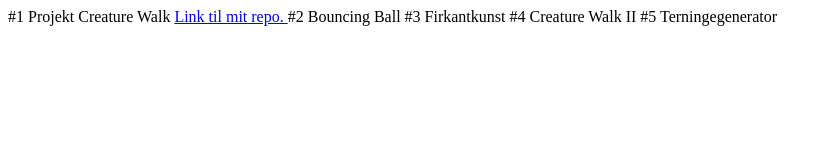
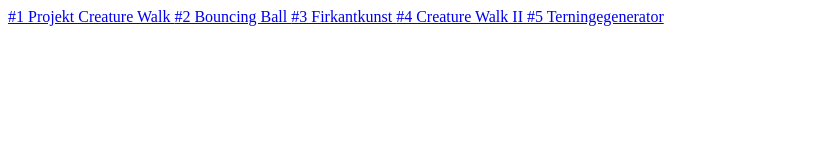
Before and after one commit to Chri50j3/Chri50j3.github.io, a plain HTML site: page index.html in a window 1280 px wide. Shown: the whole page, without its empty margins (0-832 px from the left). Drawn offline with Linux system fonts and the light colour scheme.

Commit message:
Update index.html

```diff
--- a/index.html
+++ b/index.html
@@ -1,13 +1,12 @@
 <html>
-  #1 Projekt Creature Walk
-  <a href="https://github.com/Chri50j3/WalkingRobot"> Link til mit repo. </a>
+  <a href="https://github.com/Chri50j3/WalkingRobot"> #1 Projekt Creature Walk </a>
 
-  #2 Bouncing Ball
+  <a href="https://github.com/Chri50j3/ball"> #2 Bouncing Ball </a>
 
-  #3 Firkantkunst
+  <a href=" https://github.com/Chri50j3/FirkantKunst"> #3 Firkantkunst </a>
 
-  #4 Creature Walk II
+  <a href=" https://github.com/Chri50j3/Creature-Walk-II"> #4 Creature Walk II </a>
 
-  #5 Terningegenerator
+  <a href=" https://github.com/Chri50j3/TerningeGenerator_Opgave"> #5 Terningegenerator </a>
 
 </html>
```
